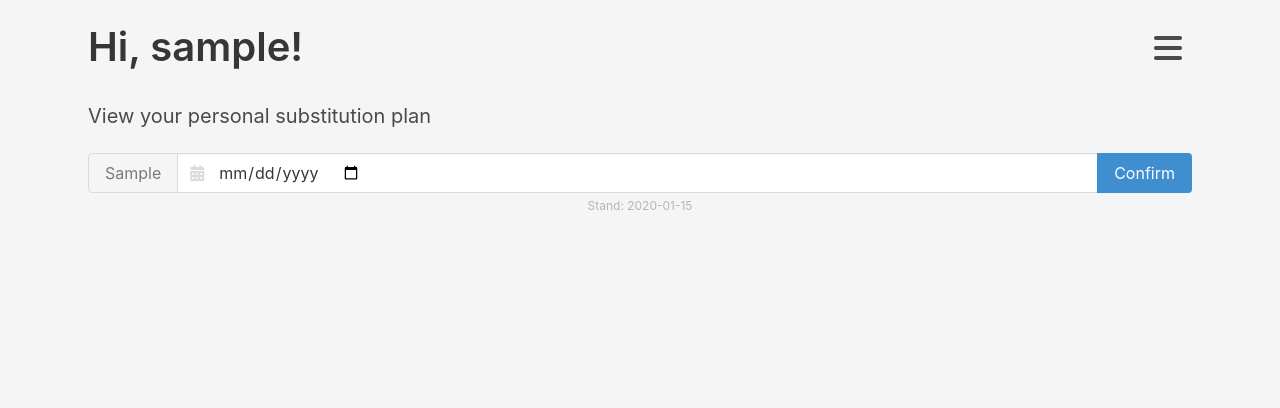
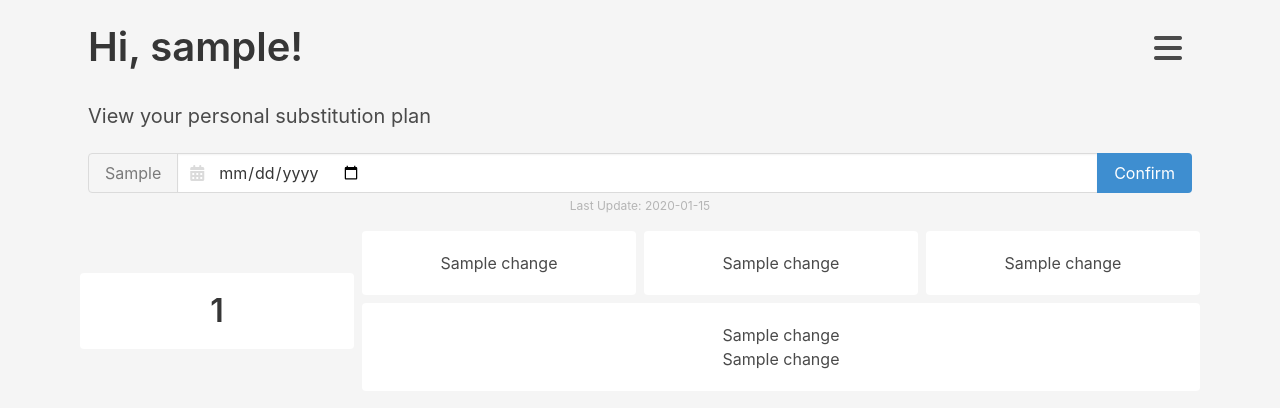
Before and after one commit to lynusdev/AcePlan, a Flask app: template website/templates/home.html in a window 1280 px wide. Shown: the top 408 px of the page. Run offline with Flask 3, Linux system fonts and the light colour scheme; tables that the repository leaves empty hold one stand-in row (values such as "Sample post"); the template is opened without the code that fills it: values that come from a table or form of the project are taken from there, most other values are stand-ins (such as "Sample title", 1, 10 or a date in 2020); some libraries are stand-ins or nearby versions.

Commit message:
added changes to be shown and much more

```diff
--- a/website/auth.py
+++ b/website/auth.py
@@ -39,6 +39,7 @@ def signup():
         password = request.form.get('password')
         password_length = "X" * len(password)
         klasse = request.form.get('klasse')
+        print(klasse)
 
         user = User.query.filter_by(username=username).first()
         if user:
--- a/website/templates/home.html
+++ b/website/templates/home.html
@@ -41,7 +41,7 @@ navigation %}
     </div>
   </form>
   <div class="is-size-7 has-text-grey-light has-text-centered mb-5">
-    Stand: {{ last_update }}
+    Last Update: {{ last_update }}
   </div>
   {% if messages %}
   <article class="message is-link">
@@ -55,6 +55,49 @@ navigation %}
       {% endfor %}
     </div>
   </article>
-  {% endif %}
+  {% endif %} {% if changes %} {% for change in changes %} {% if change[6] ==
+  "CANCELED" %}
+  <div class="box has-background-danger">
+    {% elif change[6] == "CHANGE" %}
+    <div class="box has-background-warning">
+      {% endif %}
+      <div class="columns is-mobile is-vcentered">
+        <div
+          class="column is-one-quarter has-text-centered p-1"
+          style="height: 100%"
+        >
+          <div class="notification has-background-white px-2 title is-3">
+            {{ change[0] }}
+          </div>
+        </div>
+        <div class="column">
+          <div class="columns is-multiline is-mobile">
+            <div class="column is-one-third has-text-centered p-1">
+              <div class="notification has-background-white px-2">
+                {{ change[1] }}
+              </div>
+            </div>
+            <div class="column is-one-third has-text-centered p-1">
+              <div class="notification has-background-white px-2">
+                {{ change[2] }}
+              </div>
+            </div>
+            <div class="column is-one-third has-text-centered p-1">
+              <div class="notification has-background-white px-2">
+                {{ change[3] }}
+              </div>
+            </div>
+            <div class="column is-full has-text-centered p-1">
+              <div class="notification has-background-white px-2">
+                {{ change[4] }}
+                <br />
+                {{ change[5] }}
+              </div>
+            </div>
+          </div>
+        </div>
+      </div>
+    </div>
+    {% endfor %} {% endif %} {% endblock %}
+  </div>
 </div>
-{% endblock %}
```
Also changed, not shown: website/templates/signup.html (+24 -24 lines), website/views.py (+37 -4 lines).
